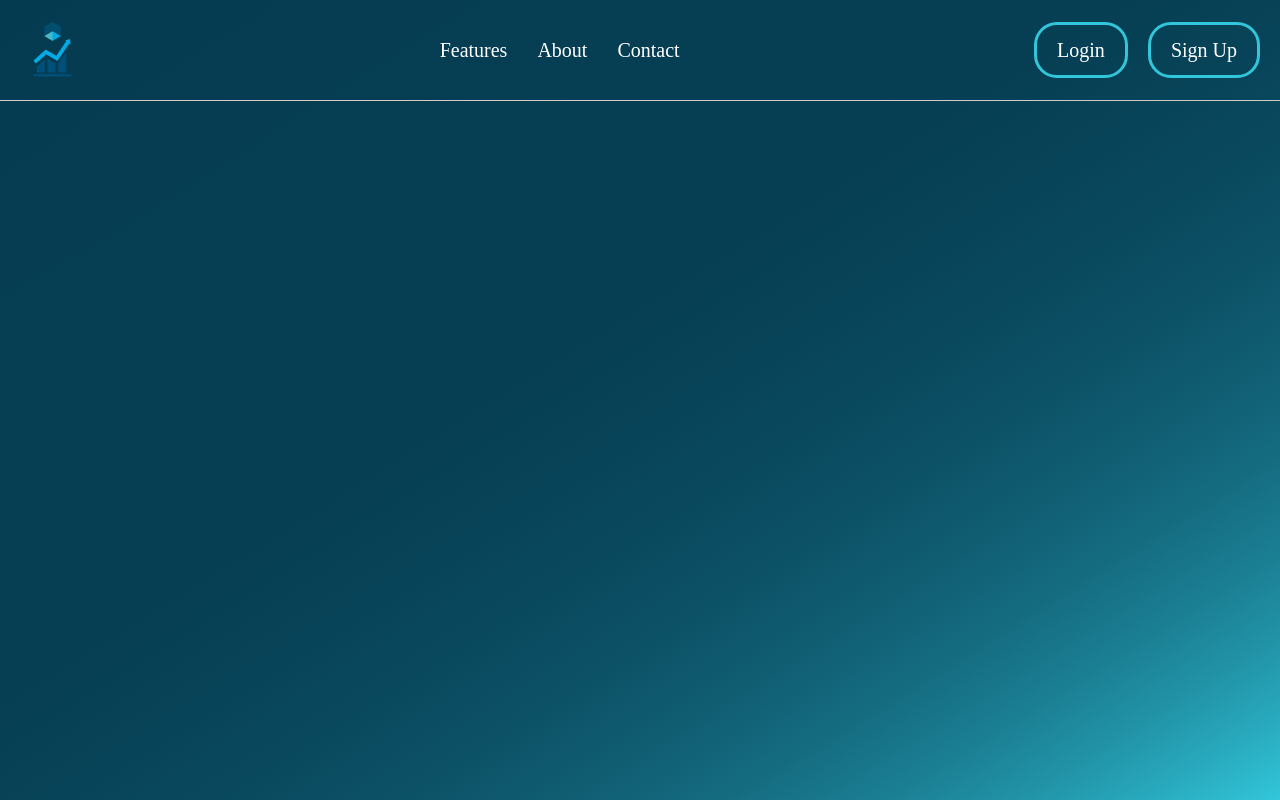
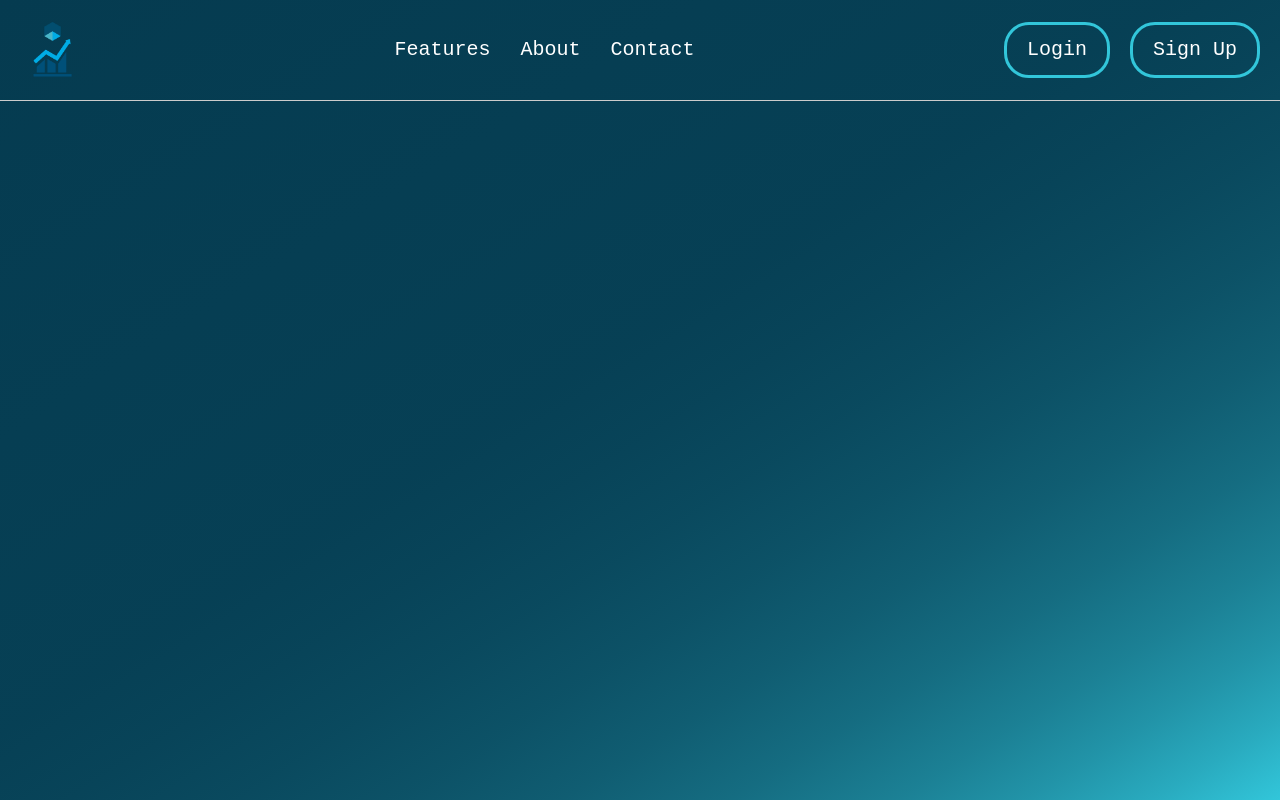
Before and after one commit to natashasant0sh/investment-portfolio-website, a React (Create React App) app: page / in a window 1280 px wide. Built offline with nearby package versions, Linux system fonts and the light colour scheme.

Commit message:
font change

```diff
--- a/src/components/Navbar.jsx
+++ b/src/components/Navbar.jsx
@@ -3,7 +3,10 @@
 import styled from 'styled-components';
 import logo from '../assets/logo.png'
 
+
+
 const Navigation = styled.nav`
+
     display: flex;
     justify-content: space-between;
     align-items: center;
@@ -28,22 +31,24 @@
 `;
 
   const NavLink = styled(Link)`
+  @import url('https://fonts.googleapis.com/css2?family=PT+Serif&family=Roboto+Mono:wght@300&display=swap');
   color: white;
   text-decoration: none;
   font-size: 20px;
-  font-family: Roboto Mono;
+  font-family: 'Roboto Mono', monospace;
   font-weight: 400;
 `;
 
 const NavButton = styled(Link)`
+@import url('https://fonts.googleapis.com/css2?family=PT+Serif&family=Roboto+Mono:wght@300&display=swap');
   color: white;
   text-decoration: none;
   font-size: 20px;
-  font-family: Roboto Mono;
+  font-family: 'Roboto Mono', monospace;
   font-weight: 400;
   border: 3px #32C6DA solid;
   padding: 10px 20px;
-  border-radius: 23px;
+  border-radius: 25px;
 `;
 
 const Navbar = () => {
```
Lines whose indentation alone changed are shown as unchanged.
